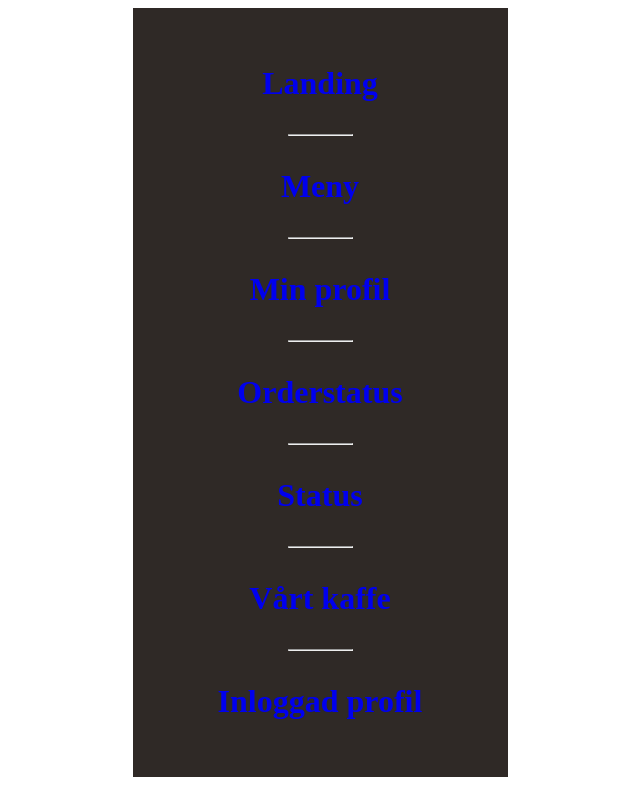
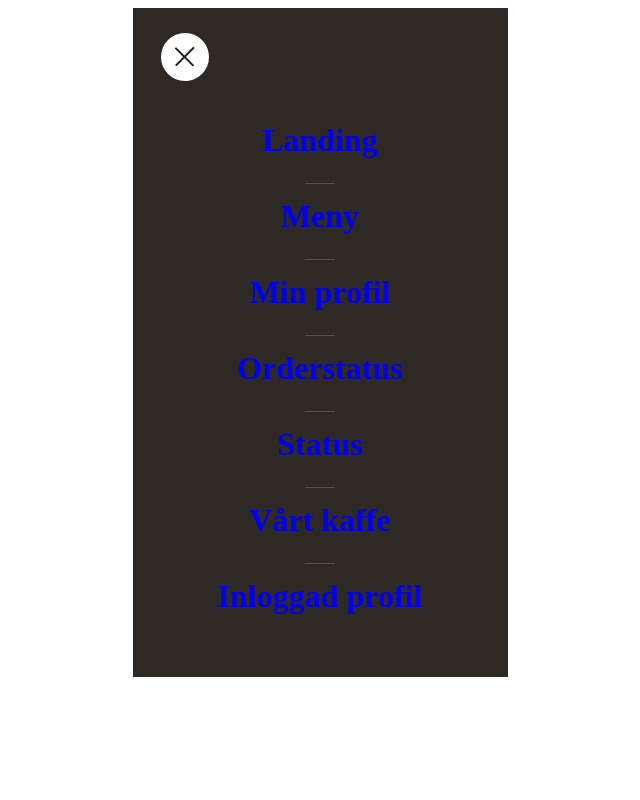
Before and after one commit to annikakubaj/Airbean, a Vue app in the folder airbean-project/: page /nav in a window 1280 px wide. Shown: the whole page, without its empty margins (320-960 px from the left). Built offline with nearby package versions, Linux system fonts and the light colour scheme.

Commit message:
close-knapp på nav

```diff
--- a/airbean-project/src/components/Navbar.vue
+++ b/airbean-project/src/components/Navbar.vue
@@ -1,20 +1,22 @@
 <template>
 
-  <div>
-
+  <div v-if="close === false">
+    <img class ="close" src="../assets/close.svg" alt="close" @click="hideDiv">
+    <div>
       <p> <router-link to="/">Landing</router-link> </p>
-      <hr>
+      <p class="line"> _____ </p>
       <p> <router-link to="/meny">Meny</router-link> </p>
-      <hr>
+      <p class="line"> _____ </p>
       <p> <router-link to="/minprofil">Min profil</router-link> </p>
-      <hr>
+      <p class="line"> _____ </p>
       <p> <router-link to="/orderstatus">Orderstatus</router-link> </p>
-      <hr>
+      <p class="line"> _____ </p>
       <p> <router-link to="/status">Status</router-link> </p>
-      <hr>
+      <p class="line"> _____ </p>
       <p> <router-link to="/vartkaffe">Vårt kaffe</router-link> </p>
-      <hr>
+      <p class="line"> _____ </p>
       <p> <router-link to="/userprofile"> Inloggad profil </router-link> </p>
+    </div>
 
     </div>
 
@@ -24,12 +26,35 @@
 <script>
 export default {
 
+  data() {
+   return{
+     close: false
+   }
+  },
+
+  methods:{
+
+    hideDiv: function(){
+      return this.close= true,
+      this.$router.push("/")
+    }
+  }
+
 
 }
 
 </script>
 
 <style scoped>
+
+.close{
+  padding-right: 270px;
+}
+
+.line{
+  font-size: 12px;
+  color:rgba(255, 255, 255, 0.2);
+}
 
 hr{
   width:20%;
@@ -46,6 +71,7 @@ p{
     font-size: 200%;
     font-weight: bold;
     font-family: serif;
+    margin:12px;
 }
 
 a:link {
--- a/airbean-project/src/components/NewProfile.vue
+++ b/airbean-project/src/components/NewProfile.vue
@@ -1,6 +1,7 @@
 <template>
     <div class="wrapper">
     <div class="register">
+        <img class="logo" src="../assets/A.svg" alt="logo">
         <p class="first">Välkommen till AirBean-familjen!</p>
         <p class="second">Genom att skapa ett konto nedan kan du spara och se din orderhistorik.</p>
         <form  @submit.prevent>
@@ -56,6 +57,10 @@ data: function() {
 
 <style scoped>
 
+.logo{
+    margin-top:25px;
+}
+
 .wrapper{
     display: flex;
     justify-content: center;
@@ -75,7 +80,7 @@ data: function() {
     font-weight: bold;
     font-size: 32px;
     font-family: serif;
-    margin-bottom: 0px;;
+    margin: 0px;
 }
 .second{
     font-size:16px;
```
Also changed, not shown: airbean-project/src/assets/A.svg (added), airbean-project/src/assets/close.svg (added).
